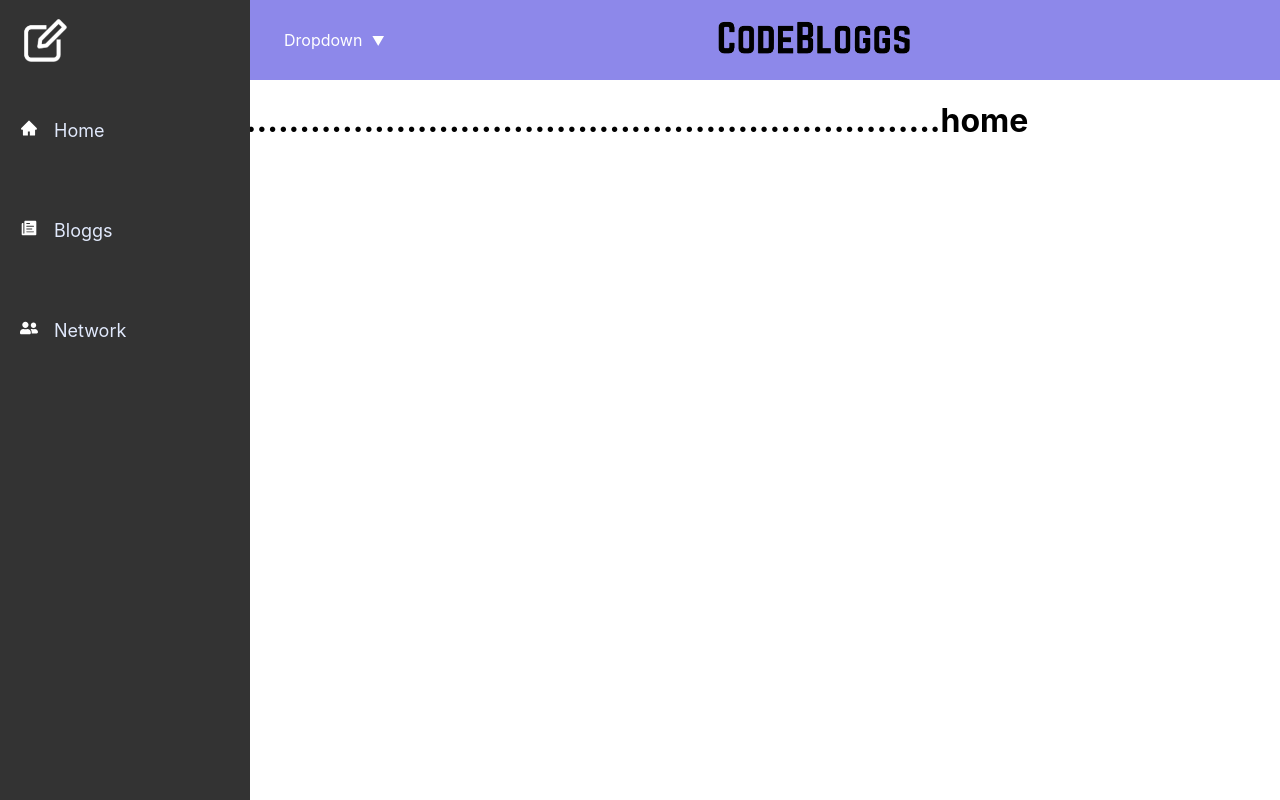
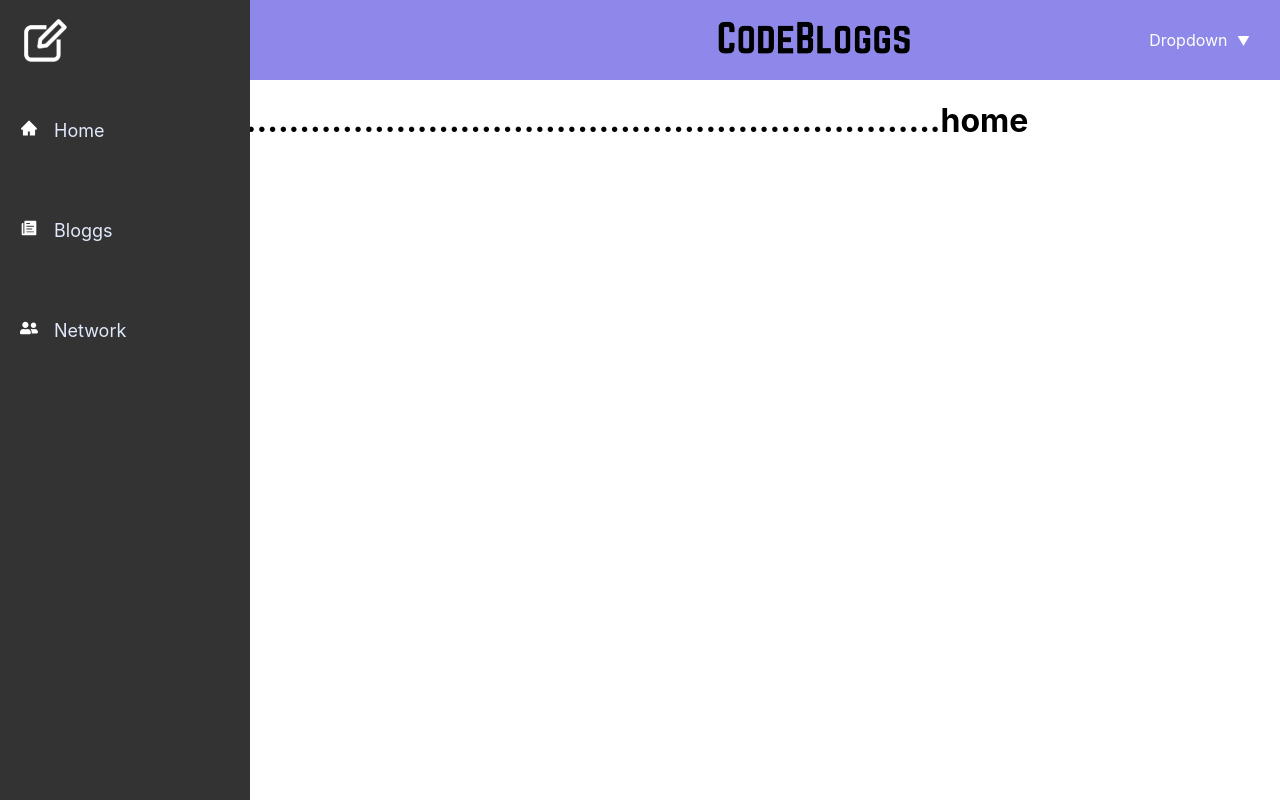
Before and after one commit to gjetson/Fullstack_Codebloggs, a React (Create React App) app in the folder client/: page / in a window 1280 px wide. Shown: the top 800 px of the page. Built offline with nearby package versions, Linux system fonts and the light colour scheme.

Commit message:
dropdown functional

```diff
--- a/client/src/components/Dropdown.js
+++ b/client/src/components/Dropdown.js
@@ -30,7 +30,9 @@ const Dropdown = styled.div`
 
 const NavItem = styled.div`
   margin-right: 10px;
-  position: relative;
+  position: absolute;
+  right: 0%;
+  margin-right: 30px;
 
   &:hover ${Dropdown} {
     display: block;
```
